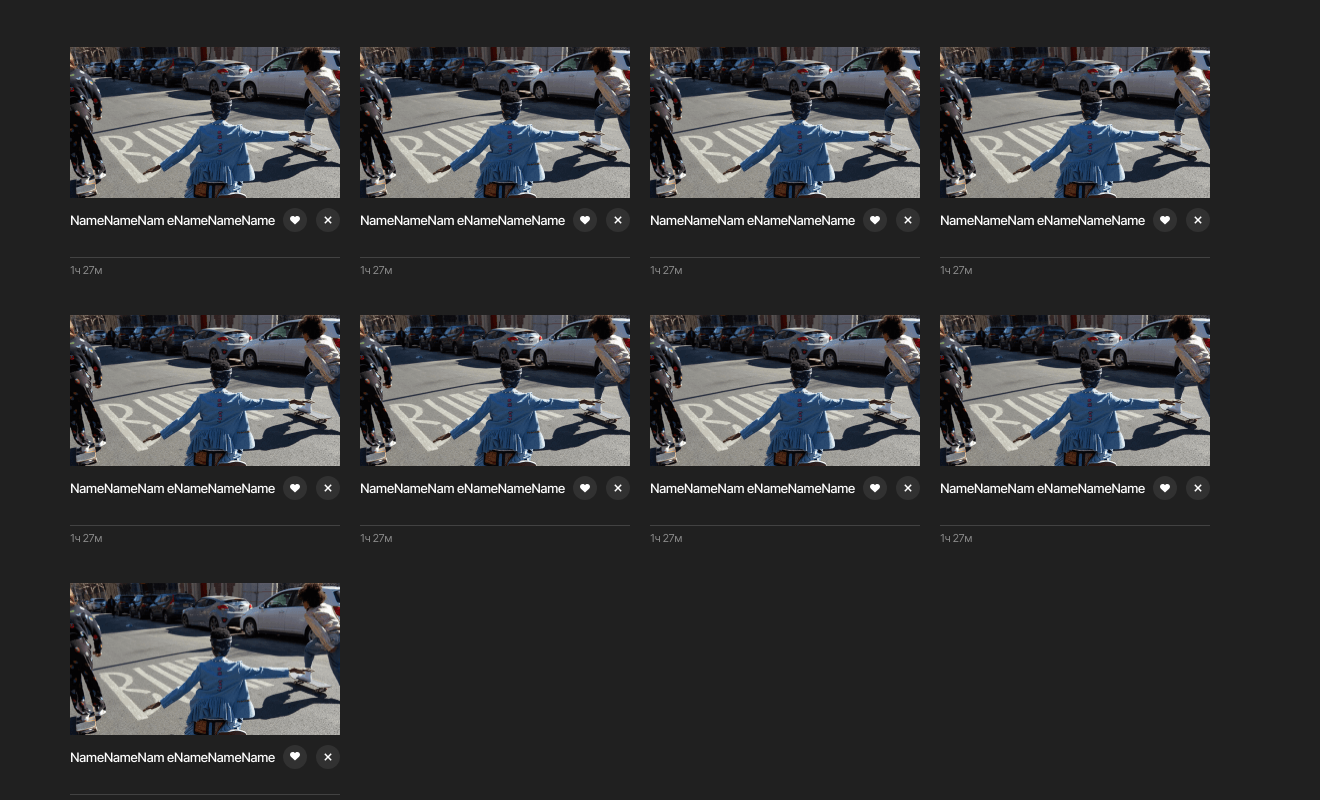
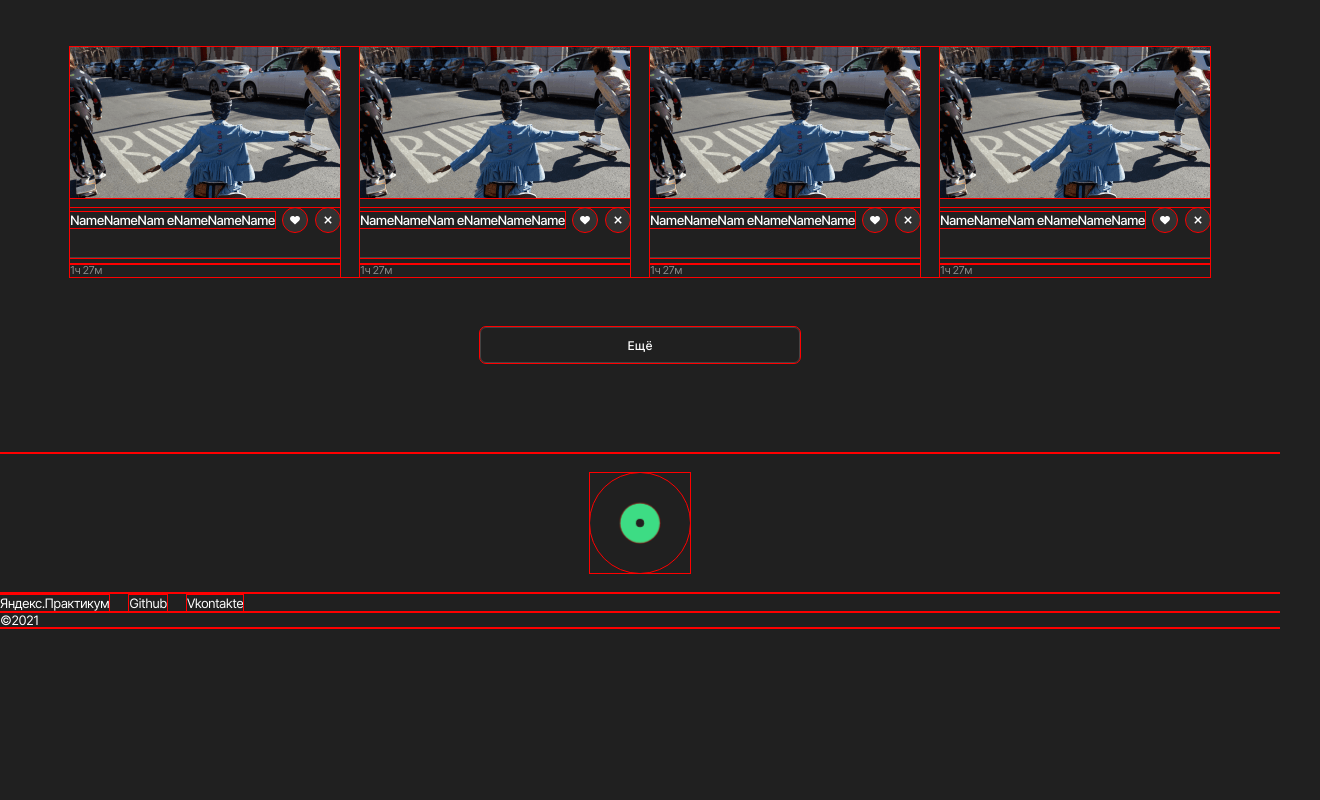
Before and after one commit to VKorchevskiy/movies-explorer-frontend, a React (Create React App) app: page / in a window 1280 px wide. Shown: the top 800 px of the page, 1320 px wide, since content can reach past the window. Built offline with nearby package versions, Linux system fonts and the light colour scheme.

Commit message:
refactor

```diff
--- a/src/components/MoviesCardList/MoviesCardList.css
+++ b/src/components/MoviesCardList/MoviesCardList.css
@@ -1,23 +1,55 @@
 .movies-list {
+  display: flex;
+  flex-direction: column;
+  align-items: center;
+  padding: 40px 10px 10px;
+}
+
+.movies-list__conteiner {
   list-style: none;
   margin: 0;
-  padding: 40px 10px 10px;
+  padding: 0;
   display: grid;
   grid-template-columns: 1fr;
   gap: 34px;
 }
 
+.movies-list__button {
+  width: 240px;
+  height: 36px;
+  font-weight: 500;
+  font-size: 12px;
+  line-height: 15px;
+  display: flex;
+  flex-direction: row;
+  justify-content: space-around;
+  align-items: center;
+  background: rgba(0, 0, 0, 0);
+  color: #FFFFFF;
+  border-radius: 6px;
+  border: #424242 solid 1px;
+  padding: 0;
+  margin: 50px 0 80px;
+}
+
 @media screen and (min-width: 768px) {
   .movies-list {
     padding: 70px 30px 10px;
+  }
+  .movies-list__conteiner {
     grid-template-columns: repeat(2, 1fr);
     gap: 30px;
+  }
+  .movies-list__button {
+    width: 320px;
   }
 }
 
 @media screen and (min-width: 1280px) {
   .movies-list {
     padding: 47px 70px 10px;
+  }
+  .movies-list__conteiner {
     grid-template-columns: repeat(4, 1fr);
     row-gap: 38px;
     column-gap: 20px;
--- a/src/components/MoviesCardList/MoviesCardList.js
+++ b/src/components/MoviesCardList/MoviesCardList.js
@@ -4,7 +4,8 @@ import MovieCard from '../MovieCard/MovieCard';
 
 function MoviesCardList() {
   return (
-    <ul className="movies-list">
+    <div className="movies-list">
+      <ul className="movies-list__conteiner">
         {
           // movies.map((movie) => )
         }
@@ -12,12 +13,9 @@ function MoviesCardList() {
         <MovieCard />
         <MovieCard />
         <MovieCard />
-      <MovieCard />
-      <MovieCard />
-      <MovieCard />
-      <MovieCard />
-      <MovieCard />
       </ul>
+        <button className="movies-list__button ">Ещё</button>
+    </div>
   )
 }
 
--- a/src/components/Preloader/Preloader.css
+++ b/src/components/Preloader/Preloader.css
@@ -47,6 +47,7 @@
     height: 100%;
     z-index: 10;
     padding: 20px;
+    box-sizing: border-box;
 }
 
 .preloader__container {
--- a/src/index.css
+++ b/src/index.css
@@ -19,7 +19,6 @@
   align-content: center;
 }
 
-/* * , *::before,*::after {
+* , *::before,*::after {
     outline: 1px solid red
   };
-*/
```
Lines whose indentation alone changed are shown as unchanged.
